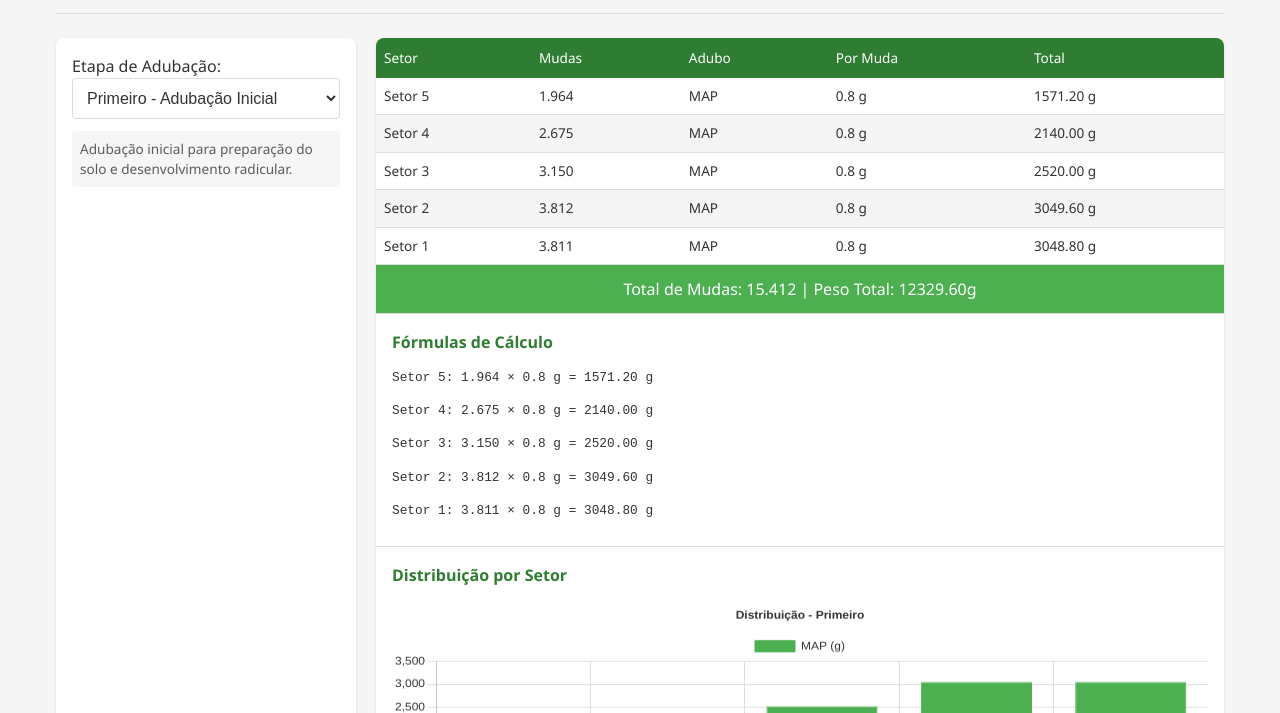
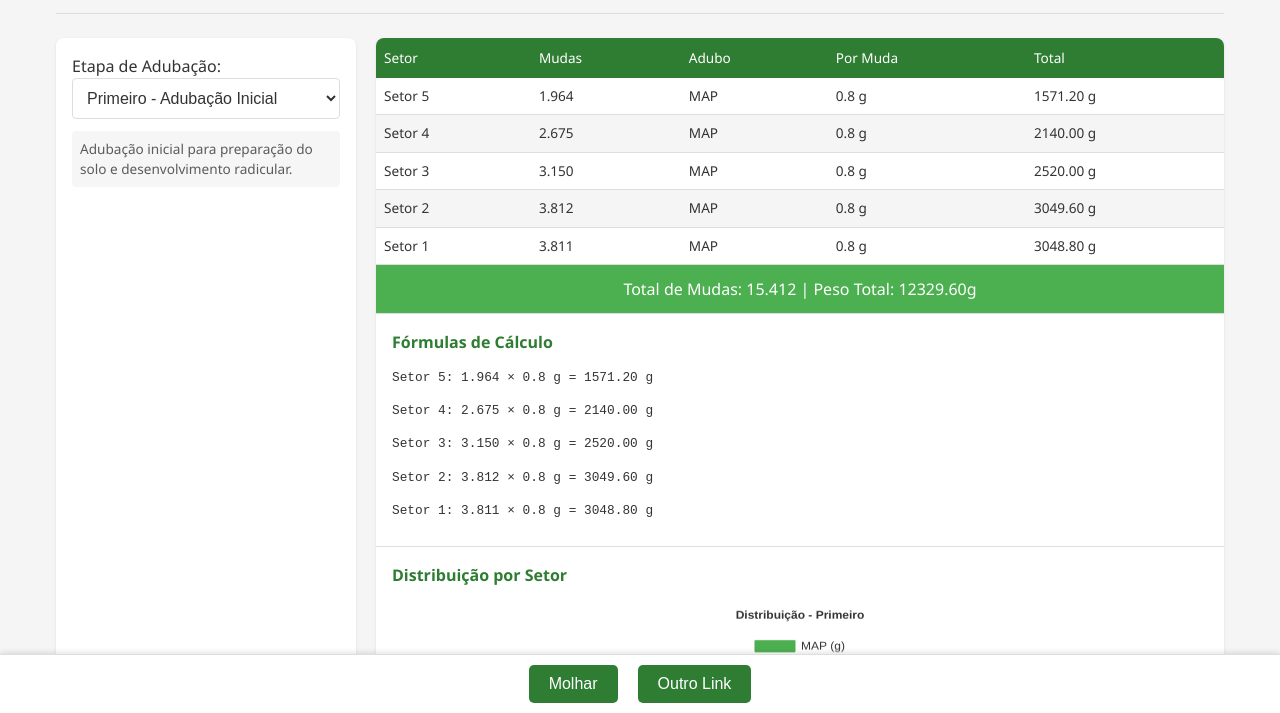
Before and after one commit to gerfunesbr/Calculadora, a plain HTML site: page index.html in a window 1280 px wide. Shown: the part 87-800 px from the top of the page. Drawn offline with nearby package versions, Linux system fonts and the light colour scheme.

Commit message:
Atualizar o index.html

```diff
--- a/index.html
+++ b/index.html
@@ -53,6 +53,7 @@
       padding: 16px;
       max-width: 1200px;
       margin: 0 auto;
+      padding-bottom: 80px; /* Espaço para a barra inferior */
       transition: all 0.3s ease;
     }
 
@@ -240,6 +241,43 @@
       background: var(--primary-light);
     }
 
+    /* Estilo da Barra Inferior */
+    .bottom-bar {
+      position: fixed;
+      bottom: 0;
+      left: 0;
+      right: 0;
+      background-color: var(--card-bg);
+      border-top: 1px solid var(--border);
+      padding: 10px;
+      display: flex;
+      justify-content: center;
+      gap: 20px;
+      box-shadow: 0 -2px 5px rgba(0, 0, 0, 0.1);
+      z-index: 1000;
+      transition: all 0.3s ease;
+    }
+
+    .bottom-bar button {
+      background-color: var(--primary);
+      color: white;
+      border: none;
+      padding: 10px 20px;
+      border-radius: 5px;
+      font-size: 1rem;
+      cursor: pointer;
+      transition: background-color 0.3s ease, transform 0.2s ease;
+    }
+
+    .bottom-bar button:hover {
+      background-color: var(--primary-light);
+      transform: translateY(-2px);
+    }
+
+    .bottom-bar button:active {
+      transform: translateY(0);
+    }
+
     @media (min-width: 768px) {
       .main-container {
         flex-direction: row;
@@ -275,6 +313,16 @@
       .theme-toggle {
         position: relative;
         margin-top: 10px;
+      }
+
+      .bottom-bar {
+        padding: 8px;
+        gap: 10px;
+      }
+
+      .bottom-bar button {
+        padding: 8px 16px;
+        font-size: 0.9rem;
       }
     }
   </style>
@@ -343,6 +391,12 @@
   <footer>
     <p>Calculadora de Adubação para Pimentão &copy; 2023</p>
   </footer>
+
+  <!-- Barra Inferior -->
+  <div class="bottom-bar">
+    <button onclick="window.location.href='rega_pimentao.html'">Molhar</button>
+    <button onclick="window.location.href='https://example.com'">Outro Link</button>
+  </div>
 
   <script>
     // Service Worker Registration
```
